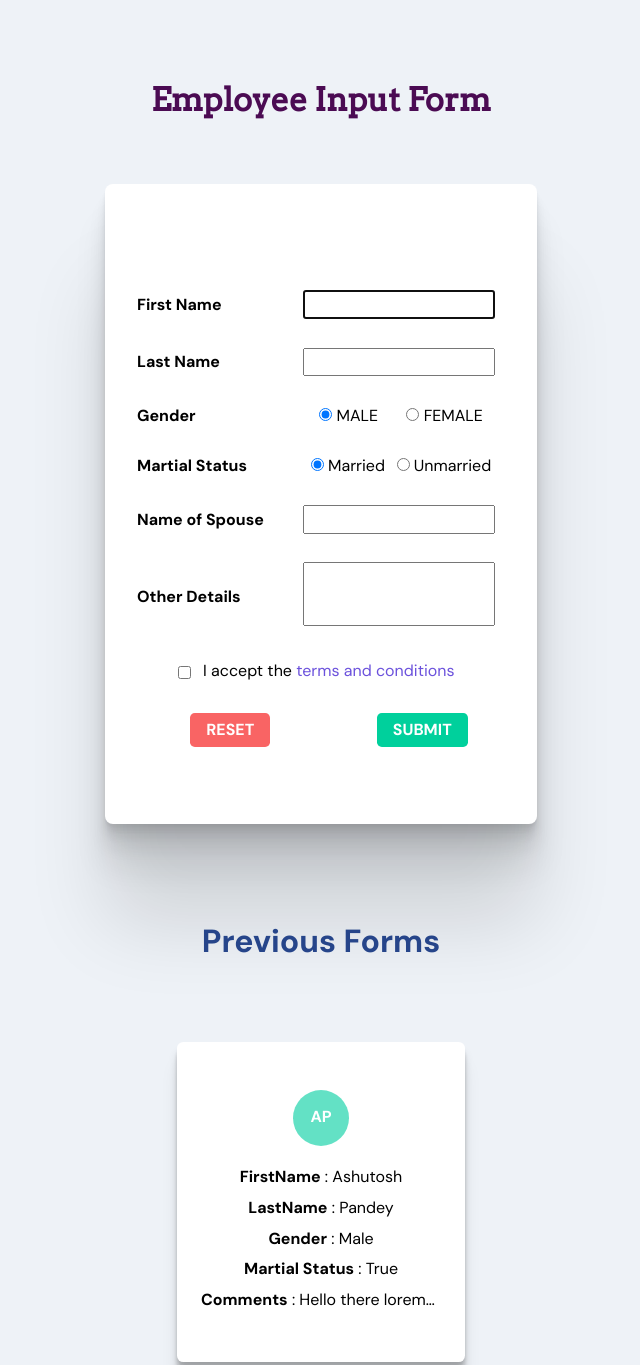
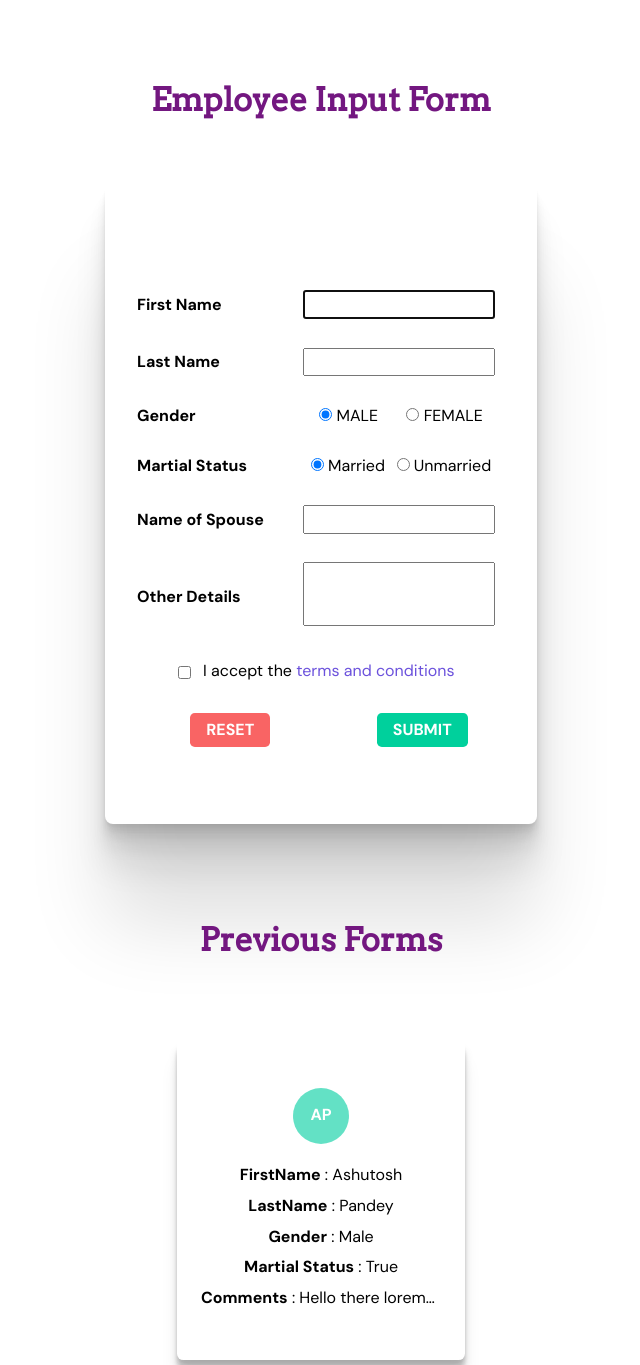
Before and after one commit to ashu762/employee-details, a plain HTML site: page index.html in a window 1280 px wide. Shown: the top 1365 px of the page, without its empty margins (319-959 px from the left). Drawn offline with Linux system fonts and the light colour scheme; no server answers.

Commit message:
Changed fonts

```diff
--- a/index.css
+++ b/index.css
@@ -8,17 +8,13 @@
   font-family: DM Sans;
 }
 
-body {
-  background-color: #eef2f7;
-}
-
 .heading {
   text-align: center;
   margin-top: 5rem;
   font-family: arvo;
   font-size: 2rem;
   font-weight: bold;
-  color: #4b0b53;
+  color: #731780;
 }
 
 .container {
@@ -121,12 +117,13 @@ textarea {
 }
 .previous--title {
   font-size: 2rem;
+  font-family: arvo;
   display: inline;
   padding: 0.4rem 1rem;
   border-radius: 0.3rem;
 
   font-weight: bold;
-  color: #26458a;
+  color: #731780;
   -webkit-border-radius: 0.3rem;
   -moz-border-radius: 0.3rem;
   -ms-border-radius: 0.3rem;
```
